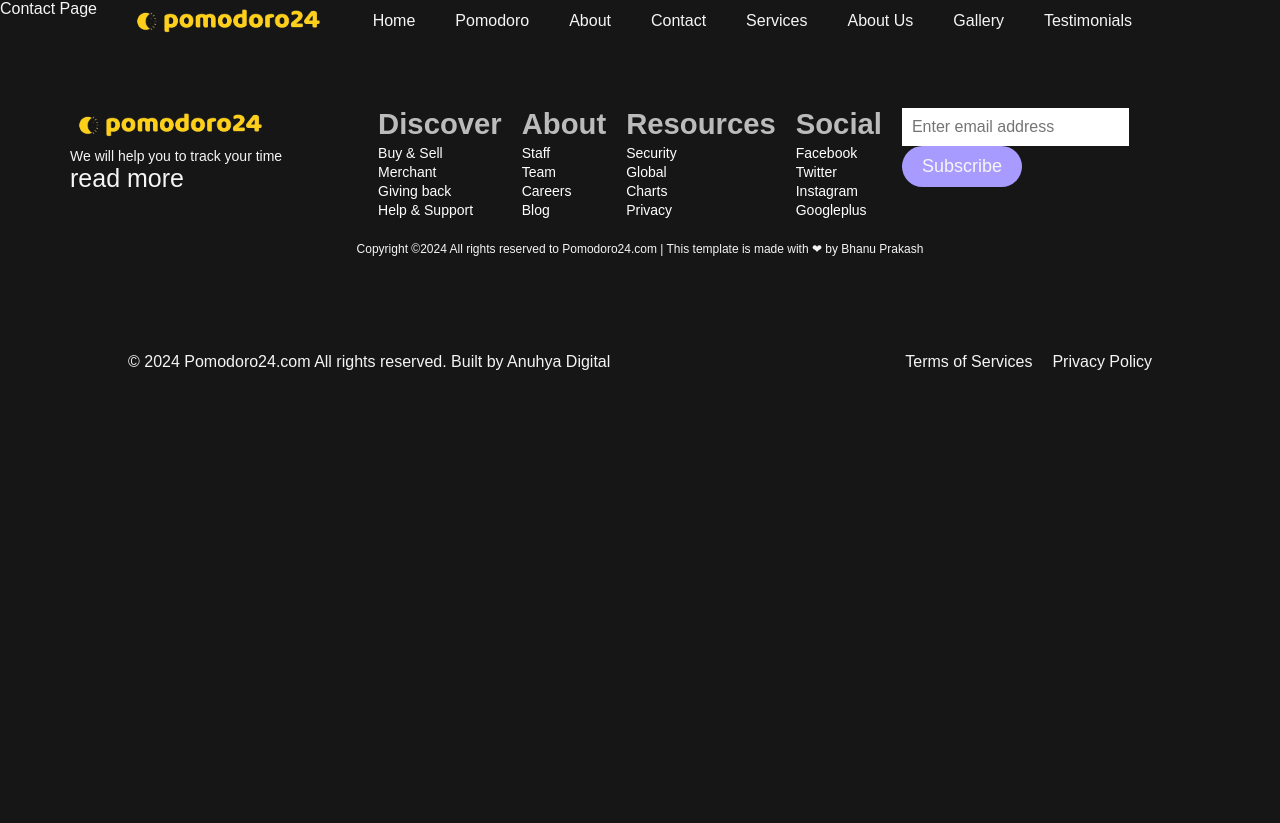
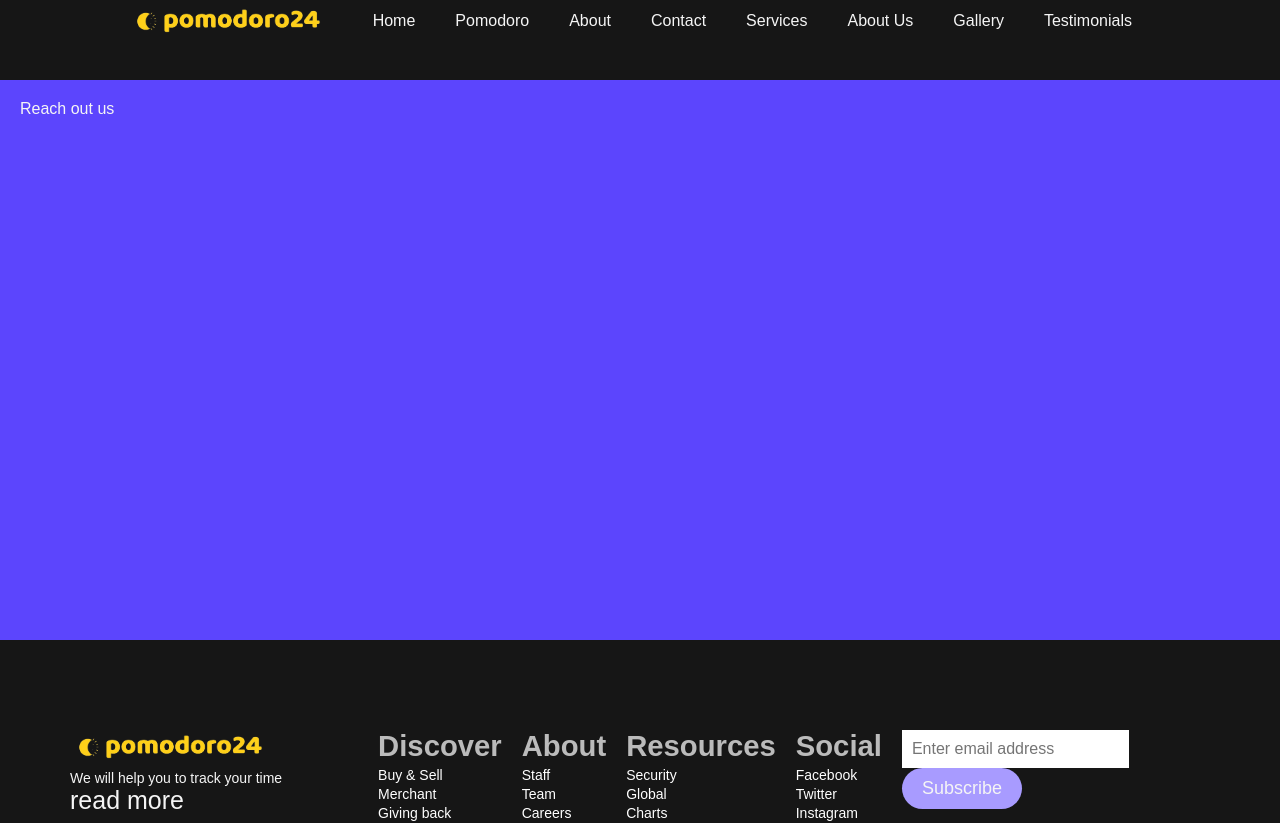
Before and after one commit to bhanuprakashsfdc/pomodoro24, a React (Vite) app: page /contact in a window 1280 px wide. Shown: the top 823 px of the page. Before the commit the page ends 800 px from the top, so only its background shows below. Built offline with nearby package versions, Linux system fonts and the light colour scheme.

Commit message:
pushing changes

```diff
--- a/src/pages/About.jsx
+++ b/src/pages/About.jsx
@@ -2,8 +2,8 @@ import React from 'react'
 
 function about(){
   return (
-    <div>
-      <p> About us</p>
+    <div className='pomo-body body-content'>
+      <p> we are leading pratical world</p>
     </div>
   )
 }
--- a/src/pages/Contact.jsx
+++ b/src/pages/Contact.jsx
@@ -1,7 +1,7 @@
 function Contact() {
   return (
-    <div>
-      <p> Contact Page</p>
+    <div className='pomo-body body-content'>
+      <p> Reach out us</p>
     </div>
   );
 }
```
